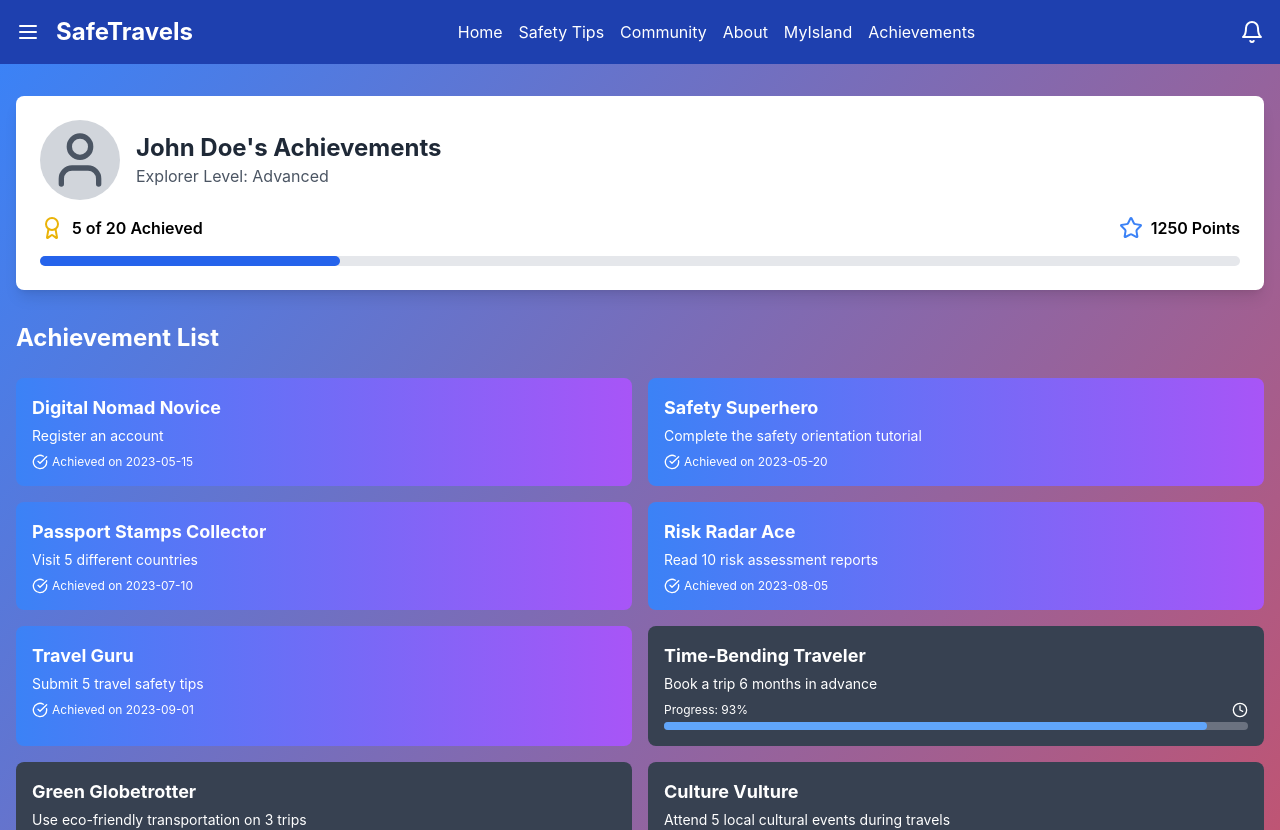
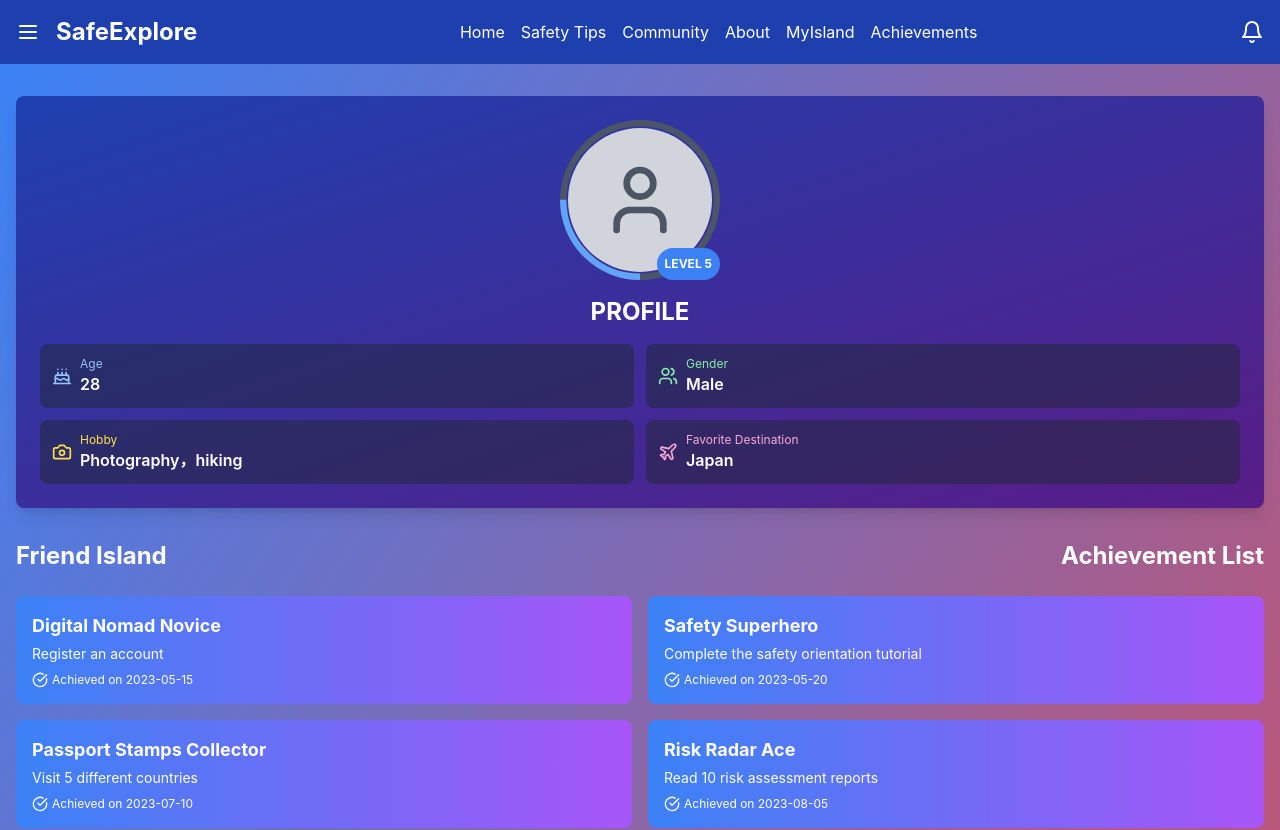
Before and after one commit to qwewhy/safeexplore, a React (Create React App) app: page /AchievementsPage in a window 1280 px wide. Shown: the top 830 px of the page. Built offline with nearby package versions, Linux system fonts and the light colour scheme.

Commit message:
Page footer and header logic changed
优化页眉页脚逻辑，页眉页脚现在只在App.js中存在

```diff
--- a/src/App.js
+++ b/src/App.js
@@ -6,11 +6,12 @@ import Community from './MyComponents/Community';
 import About from './MyComponents/About';
 import UnityGame from './MyComponents/UnityGame';
 import AchievementsPage from './MyComponents/AchievementsPage';
+import Layout from './MyComponents/Layout';
 
 function App() {
   return (
     <Router>
-      <div className="App">
+      <Layout>
         <Routes>
           <Route path="/" element={<HomePage />} />
           <Route path="/safety-tips" element={<SafetyTips />} />
@@ -18,9 +19,8 @@ function App() {
           <Route path="/about" element={<About />} />
           <Route path="/UnityGame" element={<UnityGame />}/>
           <Route path="/AchievementsPage" element={<AchievementsPage />}/>
-
         </Routes>
-      </div>
+      </Layout>
     </Router>
   );
 }
--- a/src/MyComponents/About.js
+++ b/src/MyComponents/About.js
@@ -13,21 +13,6 @@ const About = () => {
 
   return (
     <div className="min-h-screen flex flex-col">
-      {/* 导航栏 */}
-      <nav className="bg-blue-800 text-white p-4 shadow-lg">
-        <div className="container mx-auto flex justify-between items-center">
-          <h1 className="text-2xl font-bold">SafeTravels</h1>
-          <div className="space-x-4">
-            <Link to="/" className="hover:underline transition duration-300">Home</Link>
-            <Link to="/safety-tips" className="hover:underline transition duration-300">Safety Tips</Link>
-            <Link to="/community" className="hover:underline transition duration-300">Community</Link>
-            <Link to="/about" className="hover:underline transition duration-300">About</Link>
-            <Link to="/UnityGame" className="hover:underline">MyIsland</Link>
-            <Link to="/AchievementsPage" className="hover:underline">Achievements</Link>
-          </div>
-        </div>
-      </nav>
-
       {/* 主体内容 */}
       <main
         className="flex-grow text-white py-12"
@@ -59,13 +44,6 @@ const About = () => {
           </div>
         </div>
       </main>
-
-      {/* 页脚 */}
-      <footer className="bg-blue-800 text-white py-4 mt-auto">
-        <div className="container mx-auto text-center">
-          <p>&copy; 2024 SafeTravels. Stay safe, explore confidently.</p>
-        </div>
-      </footer>
     </div>
   );
 }
--- a/src/MyComponents/AchievementsPage.js
+++ b/src/MyComponents/AchievementsPage.js
@@ -1,67 +1,233 @@
-import React from 'react';
-import Layout from './Layout';
-import Achievement from './Achievement';
-import {User, Award, Bell, Map, Star, Book } from 'lucide-react';
+import React from "react";
+import Layout from "./Layout";
+import Achievement from "./Achievement";
+import {
+  User,
+  Award,
+  Bell,
+  Map,
+  Star,
+  Book,
+  Cake,
+  Users,
+  Camera,
+  Plane,
+} from "lucide-react";
 
 const achievements = [
-      { title: "Digital Nomad Novice", description: "Register an account", isAchieved: true, achievedDate: "2023-05-15" },
-      { title: "Safety Superhero", description: "Complete the safety orientation tutorial", isAchieved: true, achievedDate: "2023-05-20" },
-      { title: "Passport Stamps Collector", description: "Visit 5 different countries", isAchieved: true, achievedDate: "2023-07-10" },
-      { title: "Risk Radar Ace", description: "Read 10 risk assessment reports", isAchieved: true, achievedDate: "2023-08-05" },
-      { title: "Travel Guru", description: "Submit 5 travel safety tips", isAchieved: true, achievedDate: "2023-09-01" },
-      { title: "Time-Bending Traveler", description: "Book a trip 6 months in advance", isAchieved: false, progress: Math.floor(Math.random() * 100) },
-      { title: "Green Globetrotter", description: "Use eco-friendly transportation on 3 trips", isAchieved: false, progress: Math.floor(Math.random() * 100) },
-      { title: "Culture Vulture", description: "Attend 5 local cultural events during travels", isAchieved: false, progress: Math.floor(Math.random() * 100) },
-      { title: "App Wizard", description: "Use all app features on a single trip", isAchieved: false, progress: Math.floor(Math.random() * 100) },
-      { title: "Off-the-Grid Explorer", description: "Visit 3 off-the-beaten-path destinations", isAchieved: false, progress: Math.floor(Math.random() * 100) },
-      { title: "Polyglot Prodigy", description: "Learn basic phrases in 5 different languages", isAchieved: false, progress: Math.floor(Math.random() * 100) },
-      { title: "Insta-worthy Adventurer", description: "Share 50 travel photos through the app", isAchieved: false, progress: Math.floor(Math.random() * 100) },
-      { title: "Prepared Pathfinder", description: "Complete the emergency preparedness course", isAchieved: false, progress: Math.floor(Math.random() * 100) },
-      { title: "Nomad of the Month", description: "Complete a trip lasting over 30 days", isAchieved: false, progress: Math.floor(Math.random() * 100) },
-      { title: "Climate Chameleon", description: "Travel to destinations with 4 different climates", isAchieved: false, progress: Math.floor(Math.random() * 100) },
-      { title: "Feedback Aficionado", description: "Provide feedback on 20 different locations", isAchieved: false, progress: Math.floor(Math.random() * 100) },
-      { title: "Triple Threat Traveler", description: "Complete journeys by air, sea, and land", isAchieved: false, progress: Math.floor(Math.random() * 100) },
-      { title: "Sky High Club", description: "Accumulate 1,000,000 kilometers in flight", isAchieved: false, progress: Math.floor(Math.random() * 100) },
-      { title: "Continental Conqueror", description: "Visit Asia, Europe, Americas, Africa, and Oceania", isAchieved: false, progress: Math.floor(Math.random() * 100) },
-      { title: "Million Mile Maestro", description: "Accumulate 1,000,000 miles of safe travel", isAchieved: false, progress: Math.floor(Math.random() * 100) }
+  {
+    title: "Digital Nomad Novice",
+    description: "Register an account",
+    isAchieved: true,
+    achievedDate: "2023-05-15",
+  },
+  {
+    title: "Safety Superhero",
+    description: "Complete the safety orientation tutorial",
+    isAchieved: true,
+    achievedDate: "2023-05-20",
+  },
+  {
+    title: "Passport Stamps Collector",
+    description: "Visit 5 different countries",
+    isAchieved: true,
+    achievedDate: "2023-07-10",
+  },
+  {
+    title: "Risk Radar Ace",
+    description: "Read 10 risk assessment reports",
+    isAchieved: true,
+    achievedDate: "2023-08-05",
+  },
+  {
+    title: "Travel Guru",
+    description: "Submit 5 travel safety tips",
+    isAchieved: true,
+    achievedDate: "2023-09-01",
+  },
+  {
+    title: "Time-Bending Traveler",
+    description: "Book a trip 6 months in advance",
+    isAchieved: false,
+    progress: Math.floor(Math.random() * 100),
+  },
+  {
+    title: "Green Globetrotter",
+    description: "Use eco-friendly transportation on 3 trips",
+    isAchieved: false,
+    progress: Math.floor(Math.random() * 100),
+  },
+  {
+    title: "Culture Vulture",
+    description: "Attend 5 local cultural events during travels",
+    isAchieved: false,
+    progress: Math.floor(Math.random() * 100),
+  },
+  {
+    title: "App Wizard",
+    description: "Use all app features on a single trip",
+    isAchieved: false,
+    progress: Math.floor(Math.random() * 100),
+  },
+  {
+    title: "Off-the-Grid Explorer",
+    description: "Visit 3 off-the-beaten-path destinations",
+    isAchieved: false,
+    progress: Math.floor(Math.random() * 100),
+  },
+  {
+    title: "Polyglot Prodigy",
+    description: "Learn basic phrases in 5 different languages",
+    isAchieved: false,
+    progress: Math.floor(Math.random() * 100),
+  },
+  {
+    title: "Insta-worthy Adventurer",
+    description: "Share 50 travel photos through the app",
+    isAchieved: false,
+    progress: Math.floor(Math.random() * 100),
+  },
+  {
+    title: "Prepared Pathfinder",
+    description: "Complete the emergency preparedness course",
+    isAchieved: false,
+    progress: Math.floor(Math.random() * 100),
+  },
+  {
+    title: "Nomad of the Month",
+    description: "Complete a trip lasting over 30 days",
+    isAchieved: false,
+    progress: Math.floor(Math.random() * 100),
+  },
+  {
+    title: "Climate Chameleon",
+    description: "Travel to destinations with 4 different climates",
+    isAchieved: false,
+    progress: Math.floor(Math.random() * 100),
+  },
+  {
+    title: "Feedback Aficionado",
+    description: "Provide feedback on 20 different locations",
+    isAchieved: false,
+    progress: Math.floor(Math.random() * 100),
+  },
+  {
+    title: "Triple Threat Traveler",
+    description: "Complete journeys by air, sea, and land",
+    isAchieved: false,
+    progress: Math.floor(Math.random() * 100),
+  },
+  {
+    title: "Sky High Club",
+    description: "Accumulate 1,000,000 kilometers in flight",
+    isAchieved: false,
+    progress: Math.floor(Math.random() * 100),
+  },
+  {
+    title: "Continental Conqueror",
+    description: "Visit Asia, Europe, Americas, Africa, and Oceania",
+    isAchieved: false,
+    progress: Math.floor(Math.random() * 100),
+  },
+  {
+    title: "Million Mile Maestro",
+    description: "Accumulate 1,000,000 miles of safe travel",
+    isAchieved: false,
+    progress: Math.floor(Math.random() * 100),
+  },
 ];
 
 const AchievementsPage = () => {
-        const completedAchievements = achievements.filter(a => a.isAchieved).length;
+  const completedAchievements = achievements.filter((a) => a.isAchieved).length;
   const totalAchievements = achievements.length;
   const progressPercentage = (completedAchievements / totalAchievements) * 100;
 
   return (
-          <Layout>
       <div className="min-h-screen bg-gradient-to-br from-blue-500 to-red-500">
         <div className="container mx-auto px-4 py-8">
-                {/* User profile card */}
-                <div className="bg-white rounded-lg shadow-lg p-6 mb-8">
-                  <div className="flex items-center mb-4">
-                    <div className="bg-gray-300 rounded-full p-2 mr-4">
-                      <User size={64} className="text-gray-600" />
+          {/* User profile card - 开始 */}
+          <div className="bg-gradient-to-br from-blue-800 to-purple-900 rounded-lg shadow-lg p-6 mb-8 flex flex-col items-center">
+            {/* 头像和等级环 - 开始 */}
+            <div className="relative mb-4 w-40 h-40">
+              {/* 经验环 - 开始 */}
+              <svg
+                className="absolute top-0 left-0 w-full h-full"
+                viewBox="0 0 100 100"
+              >
+                <circle
+                  cx="50"
+                  cy="50"
+                  r="48"
+                  fill="none"
+                  stroke="#4a5568"
+                  strokeWidth="4"
+                />
+                <circle
+                  cx="50"
+                  cy="50"
+                  r="48"
+                  fill="none"
+                  stroke="#60a5fa"
+                  strokeWidth="4"
+                  strokeDasharray="301.59"
+                  strokeDashoffset={301.59 * (1 - progressPercentage / 100)}
+                  transform="rotate(90 50 50)"
+                />
+              </svg>
+              {/* 经验环 - 结束 */}
+
+              {/* 头像 */}
+              <div className="absolute inset-2 bg-gray-300 rounded-full flex items-center justify-center overflow-hidden">
+                <User size={80} className="text-gray-600" />
               </div>
-                    <div>
-                      <h2 className="text-2xl font-bold text-gray-800">John Doe's Achievements</h2>
-                      <p className="text-gray-600">Explorer Level: Advanced</p>
+
+              {/* 等级指示器 */}
+              <div className="absolute bottom-0 right-0 bg-blue-500 rounded-full p-2 text-white text-xs font-bold">
+                LEVEL 5
               </div>
             </div>
-                  <div className="flex justify-between items-center mb-4">
-                    <div className="flex items-center">
-                      <Award className="text-yellow-500 mr-2" />
-                      <span className="font-semibold">{completedAchievements} of {totalAchievements} Achieved</span>
-                    </div>
-                    <div className="flex items-center">
-                      <Star className="text-blue-500 mr-2" />
-                      <span className="font-semibold">1250 Points</span>
+            {/* 头像和等级环 - 结束 */}
+
+            <h2 className="text-2xl font-bold text-white mb-4">PROFILE</h2>
+
+            <div className="w-full grid grid-cols-2 gap-3">
+              <div className="bg-gray-800 bg-opacity-50 rounded-lg p-3 flex items-center text-white">
+                <Cake className="mr-2 text-blue-300" size={20} />
+                <div>
+                  <p className="text-xs text-blue-300">Age</p>
+                  <p className="font-semibold">28</p>
                 </div>
               </div>
-                  <div className="w-full bg-gray-200 rounded-full h-2.5">
-                    <div className="bg-blue-600 h-2.5 rounded-full" style={{ width: `${progressPercentage}%` }}></div>
+              <div className="bg-gray-800 bg-opacity-50 rounded-lg p-3 flex items-center text-white">
+                <Users className="mr-2 text-green-300" size={20} />
+                <div>
+                  <p className="text-xs text-green-300">Gender</p>
+                  <p className="font-semibold">Male</p>
                 </div>
               </div>
+              <div className="bg-gray-800 bg-opacity-50 rounded-lg p-3 flex items-center text-white">
+                <Camera className="mr-2 text-yellow-300" size={20} />
+                <div>
+                  <p className="text-xs text-yellow-300">Hobby</p>
+                  <p className="font-semibold">Photography，hiking</p>
+                </div>
+              </div>
+              <div className="bg-gray-800 bg-opacity-50 rounded-lg p-3 flex items-center text-white">
+                <Plane className="mr-2 text-pink-300" size={20} />
+                <div>
+                  <p className="text-xs text-pink-300">Favorite Destination</p>
+                  <p className="font-semibold">Japan</p>
+                </div>
+              </div>
+            </div>
+          </div>
+          {/* User profile card - 结束 */}
 
-                <h3 className="text-2xl font-bold mb-6 text-white">Achievement List</h3>
+          <div className="flex justify-between items-center mb-6">
+            <h3 className="text-2xl font-bold text-white">Friend Island</h3>
+            <h3 className="text-2xl font-bold text-white">Achievement List</h3>
+          </div>
+
           <div className="grid grid-cols-1 md:grid-cols-2 gap-4">
             {achievements.map((achievement, index) => (
               <Achievement
@@ -76,9 +242,7 @@ import {User, Award, Bell, Map, Star, Book } from 'lucide-react';
           </div>
         </div>
       </div>
-          </Layout>
   );
 };
 
-
 export default AchievementsPage;
--- a/src/MyComponents/Community.js
+++ b/src/MyComponents/Community.js
@@ -15,6 +15,7 @@ import {
   Utensils,
 } from "lucide-react";
 import ForumPost from "./ForumPost";
+import Layout from './Layout';
 
 // 城市背景渐变颜色
 const cityColors = {
@@ -443,41 +444,6 @@ const Community = () => {
 
       {/* 内容 */}
       <div className="relative z-10 flex flex-col min-h-screen">
-        {/* 导航栏 */}
-        <nav className="bg-blue-800 text-white p-4 shadow-lg">
-          <div className="container mx-auto flex justify-between items-center">
-            <h1 className="text-2xl font-bold">SafeTravels</h1>
-            <div className="space-x-4">
-              <Link
-                to="/"
-                className="hover:underline transition duration-300"
-                onClick={handleHomeClick}
-              >
-                Home
-              </Link>
-              <Link
-                to="/safety-tips"
-                className="hover:underline transition duration-300"
-              >
-                Safety Tips
-              </Link>
-              <Link
-                to="/community"
-                className="hover:underline transition duration-300"
-              >
-                Community
-              </Link>
-              <Link
-                to="/about"
-                className="hover:underline transition duration-300"
-              >
-                About
-              </Link>
-              <Link to="/UnityGame" className="hover:underline">MyIsland</Link>
-              <Link to="/AchievementsPage" className="hover:underline">Achievements</Link>
-            </div>
-          </div>
-        </nav>
 
         {/* 主要内容 */}
         <main className="flex-grow container mx-auto py-8 px-4">
@@ -584,13 +550,6 @@ const Community = () => {
             </CommunitySection>
           </div>
         </main>
-
-        {/* 页脚 */}
-        <footer className="bg-blue-800 text-white py-4 mt-auto">
-          <div className="container mx-auto text-center">
-            <p>&copy; 2024 SafeTravels. Stay safe, explore confidently.</p>
-          </div>
-        </footer>
       </div>
     </div>
   );
--- a/src/MyComponents/HomePage.js
+++ b/src/MyComponents/HomePage.js
@@ -23,30 +23,6 @@ const HomePage = () => {
 
   return (
     <div className="flex flex-col min-h-screen bg-gray-100">
-      {/* Navigation */}
-      <nav className="bg-blue-600 text-white p-4">
-        <div className="container mx-auto flex justify-between items-center">
-          <h1 className="text-2xl font-bold">SafeTravels</h1>
-          <div className="space-x-4">
-            <Link to="/" className="hover:underline" onClick={handleHomeClick}>
-              Home
-            </Link>
-            <Link to="/safety-tips" className="hover:underline">
-              Safety Tips
-            </Link>
-            <Link to="/community" className="hover:underline">
-              Community
-            </Link>
-            <Link to="/about" className="hover:underline">
-              About
-            </Link>
-            <Link to="/UnityGame" className="hover:underline">MyIsland</Link>
-            <Link to="/AchievementsPage" className="hover:underline">AchievementsPage</Link>
-
-          </div>
-        </div>
-      </nav>
-
       {/* Main content */}
       <main className="flex-grow">
         {/* Hero Section */}
@@ -122,13 +98,6 @@ const HomePage = () => {
           </div>
         </section>
       </main>
-
-      {/* Footer */}
-      <footer className="bg-blue-600 text-white py-8 mt-auto">
-        <div className="container mx-auto text-center">
-          <p>&copy; 2024 SafeTravels. All rights reserved.</p>
-        </div>
-      </footer>
     </div>
   );
 };
--- a/src/MyComponents/Layout.js
+++ b/src/MyComponents/Layout.js
@@ -19,7 +19,7 @@ const Layout = ({ children }) => {
         <div className="container mx-auto flex justify-between items-center">
           <div className="flex items-center">
             <Menu className="w-6 h-6 mr-4" />
-            <h1 className="text-2xl font-bold">SafeTravels</h1>
+            <h1 className="text-2xl font-bold">SafeExplore</h1>
           </div>
           <nav className="hidden md:flex space-x-4">
             <Link to="/" className="hover:underline" onClick={handleHomeClick}>Home</Link>
@@ -39,6 +39,12 @@ const Layout = ({ children }) => {
       </main>
 
       {/* Footer has been removed as it's not present in the image */}
+      {/* 页脚 */}
+      <footer className="bg-blue-800 text-white py-4 mt-auto">
+          <div className="container mx-auto text-center">
+            <p>&copy; 2024 SafeExplore. Stay safe, explore confidently.</p>
+          </div>
+      </footer>
     </div>
   );
 };
--- a/src/MyComponents/SafetyTips.js
+++ b/src/MyComponents/SafetyTips.js
@@ -12,33 +12,6 @@ import { Link } from "react-router-dom";
 const SafetyTips = () => {
   return (
     <div className="flex flex-col min-h-screen bg-gray-100">
-      {/* Navigation */}
-      <nav className="bg-blue-600 text-white p-4">
-        <div className="container mx-auto flex justify-between items-center">
-          <h1 className="text-2xl font-bold">SafeTravels</h1>
-          <div className="space-x-4">
-            <Link to="/" className="hover:underline">
-              Home
-            </Link>
-            <Link to="/safety-tips" className="hover:underline">
-              Safety Tips
-            </Link>
-            <Link to="/community" className="hover:underline">
-              Community
-            </Link>
-            <Link to="/about" className="hover:underline">
-              About
-            </Link>
-            <Link to="/UnityGame" className="hover:underline">
-              MyIsland
-            </Link>
-            <Link to="/AchievementsPage" className="hover:underline">
-              Achievements
-            </Link>
-          </div>
-        </div>
-      </nav>
-
       {/* Main Content */}
       <main className="flex-grow container mx-auto py-8">
         <h1 className="text-4xl font-bold text-center mb-8">
@@ -106,13 +79,6 @@ const SafetyTips = () => {
           />
         </div>
       </main>
-
-      {/* Footer */}
-      <footer className="bg-blue-600 text-white py-4 mt-auto">
-        <div className="container mx-auto text-center">
-          <p>&copy; 2024 SafeTravels. Stay safe, explore confidently.</p>
-        </div>
-      </footer>
     </div>
   );
 };
```
Lines whose indentation alone changed are shown as unchanged.
